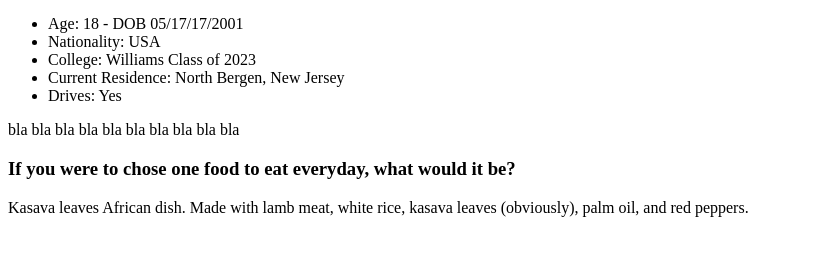
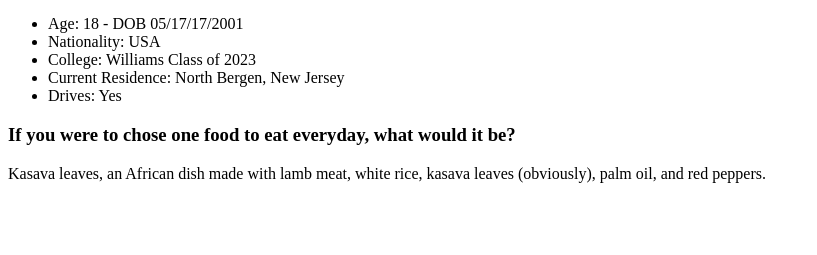
Before and after one commit to ammarGoog/blogasaurus, a plain HTML site: page index.html in a window 1280 px wide. Shown: the part 415-670 px from the top of the page, without its empty margins (0-817 px from the left). Drawn offline with Linux system fonts and the light colour scheme.

Commit message:
typo in dish description

```diff
--- a/index.html
+++ b/index.html
@@ -17,11 +17,11 @@
         <li>Current Residence: North Bergen, New Jersey</li>
         <li>Drives: Yes</li>
       </ul>
-      <p>bla bla bla bla bla bla bla bla bla bla</p>
+      <p></p>
     </section>
     <section>
       <h3>If you were to chose one food to eat everyday, what would it be?</h3>
-      <p>Kasava leaves African dish. Made with lamb meat, white rice, kasava leaves (obviously), palm oil, and red peppers.</p>
+      <p>Kasava leaves, an African dish made with lamb meat, white rice, kasava leaves (obviously), palm oil, and red peppers.</p>
     </section>
   </body>
 </html>
```
